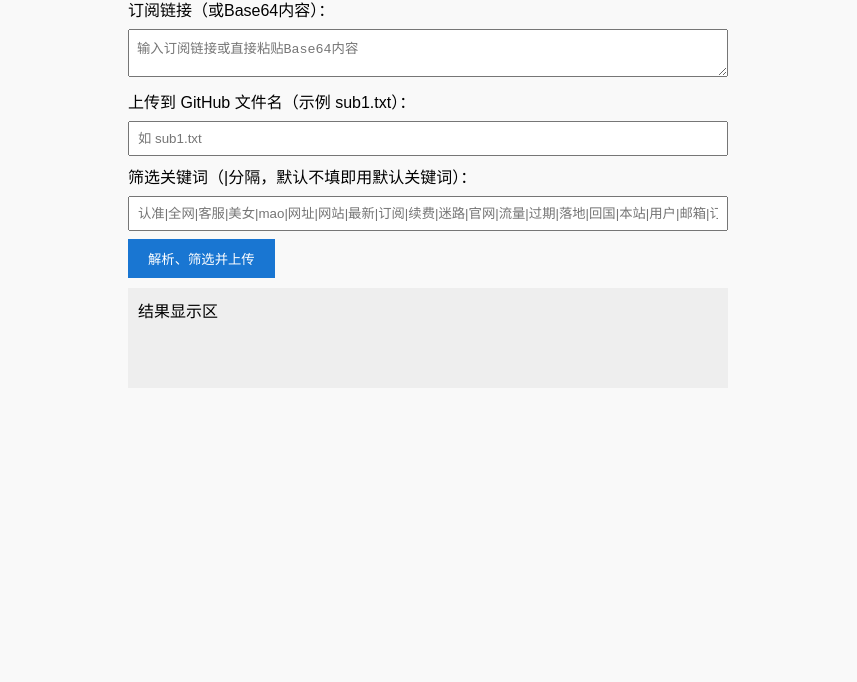
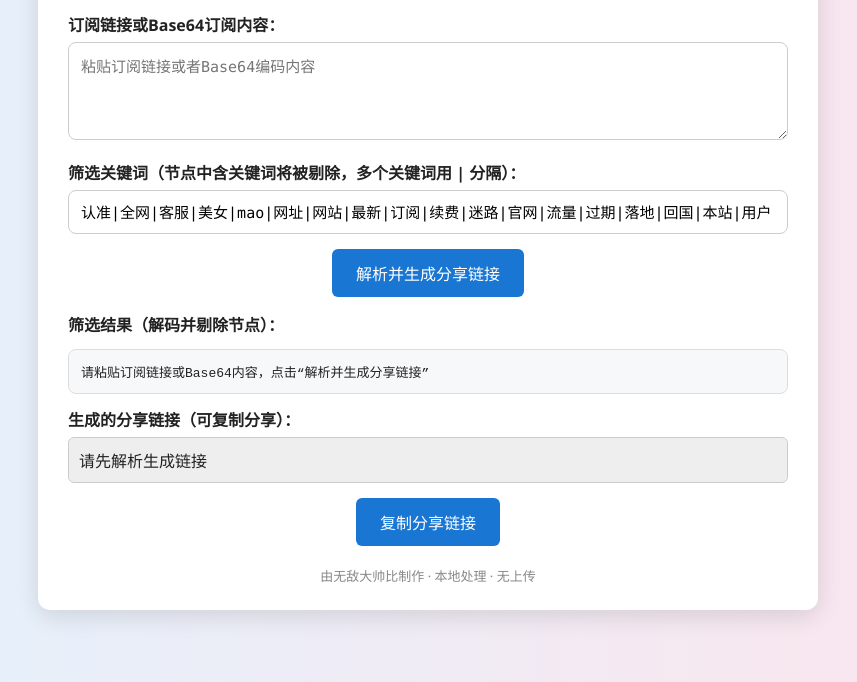
Before and after one commit to Kizoc/suv, a plain HTML site: page index.html in a window 1280 px wide. Shown: the part 118-800 px from the top of the page, without its empty margins (212-1069 px from the left). Drawn offline with Linux system fonts and the light colour scheme.

Commit message:
Update index.html

```diff
--- a/index.html
+++ b/index.html
@@ -3,143 +3,281 @@
 <head>
   <meta charset="UTF-8" />
   <meta name="viewport" content="width=device-width, initial-scale=1" />
-<title>多订阅统一上传工具</title>
+  <title>订阅解析分享工具</title>
   <style>
-  body { font-family: Arial, sans-serif; max-width: 600px; margin: 20px auto; padding: 20px; background: #f9f9f9;}
-  textarea, input[type=text] { width: 100%; padding: 8px; margin: 8px 0; box-sizing: border-box; }
-  button { background-color: #1976d2; color: white; border: none; padding: 10px 20px; cursor: pointer; }
-  button:hover { background-color: #1565c0; }
-  #result { background: #eee; padding: 10px; white-space: pre-wrap; margin-top: 10px; min-height: 80px; }
+    body {
+      font-family: "Segoe UI", Tahoma, Geneva, Verdana, sans-serif;
+      background: linear-gradient(to right, #e3f2fd, #fce4ec);
+      margin: 0; padding: 30px;
+      color: #222;
+    }
+    .container {
+      max-width: 720px;
+      margin: auto;
+      background: white;
+      border-radius: 12px;
+      box-shadow: 0 6px 24px rgba(0,0,0,0.12);
+      padding: 25px 30px;
+    }
+    h2 {
+      color: #1976d2;
+      text-align: center;
+      margin-bottom: 20px;
+    }
+    textarea, input[type=text] {
+      width: 100%;
+      font-size: 15px;
+      padding: 12px;
+      border-radius: 8px;
+      border: 1px solid #ccc;
+      box-sizing: border-box;
+      margin-bottom: 15px;
+      resize: vertical;
+      font-family: Consolas, monospace;
+    }
+    button {
+      background-color: #1976d2;
+      color: white;
+      border: none;
+      padding: 12px 24px;
+      font-size: 16px;
+      border-radius: 6px;
+      cursor: pointer;
+      margin: 0 auto 15px;
+      display: block;
+      transition: background-color 0.3s;
+    }
+    button:hover {
+      background-color: #1565c0;
+    }
+    pre {
+      background: #f6f8fa;
+      border-radius: 8px;
+      max-height: 400px;
+      overflow-y: auto;
+      white-space: pre-wrap;
+      padding: 12px;
+      border: 1px solid #ddd;
+    }
+    label {
+      font-weight: 600;
+      margin-bottom: 6px;
+      display: block;
+    }
+    .link-box {
+      word-break: break-all;
+      background: #eee;
+      padding: 10px;
+      border-radius: 6px;
+      border: 1px solid #ccc;
+      margin-bottom: 15px;
+      user-select: all;
+    }
+    .footer {
+      text-align: center;
+      font-size: 13px;
+      color: #888;
+      margin-top: 20px;
+    }
+    .info {
+      font-size: 14px;
+      margin-bottom: 10px;
+      color: #444;
+    }
   </style>
 </head>
 <body>
+  <div class="container">
+    <h2>订阅解析分享工具</h2>
 
-<h2>多订阅统一上传工具</h2>
+    <label for="inputSub">订阅链接或Base64订阅内容：</label>
+    <textarea id="inputSub" rows="4" placeholder="粘贴订阅链接或者Base64编码内容"></textarea>
 
-<label>订阅链接（或Base64内容）：</label>
-<textarea id="subInput" placeholder="输入订阅链接或直接粘贴Base64内容"></textarea>
+    <label for="inputKeywords">筛选关键词（节点中含关键词将被剔除，多个关键词用 | 分隔）：</label>
+    <input type="text" id="inputKeywords" />
 
-<label>上传到 GitHub 文件名（示例 sub1.txt）：</label>
-<input type="text" id="fileName" placeholder="如 sub1.txt" />
+    <button id="btnParse">解析并生成分享链接</button>
 
-<label>筛选关键词（|分隔，默认不填即用默认关键词）：</label>
-<input type="text" id="keywords" placeholder="认准|全网|客服|美女|mao|网址|网站|最新|订阅|续费|迷路|官网|流量|过期|落地|回国|本站|用户|邮箱|订阅|剩余|顶级|机场|到期|猫|赔钱|良心|liangxin|云|世界|cloud|夏日|summer" />
+    <div class="info" id="infoCount"></div>
 
-<button onclick="processAndUpload()">解析、筛选并上传</button>
+    <label>筛选结果（解码并剔除节点）：</label>
+    <pre id="result">等待解析...</pre>
 
-<div id="result">结果显示区</div>
+    <label>生成的分享链接（可复制分享）：</label>
+    <div class="link-box" id="shareLink">请先解析生成链接</div>
+
+    <button id="btnCopy">复制分享链接</button>
+
+    <div class="footer">由无敌大帅比制作 · 本地处理 · 无上传</div>
+  </div>
 
   <script>
-const DEFAULT_KEYWORDS = '认准|全网|客服|美女|mao|网址|网站|最新|订阅|续费|迷路|官网|流量|过期|落地|回国|本站|用户|邮箱|订阅|剩余|顶级|机场|到期|猫|赔钱|良心|liangxin|云|世界|cloud|夏日|summer';
+    // 默认关键词（URL编码后的形式会在筛选时处理）
+    const defaultKeywords = [
+      "认准","全网","客服","美女","mao","网址","网站","最新","订阅","续费",
+      "迷路","官网","流量","过期","落地","回国","本站","用户","若","邮箱",
+      "剩余","顶级","机场","到期","猫","赔钱","良心","liangxin","云","世界",
+      "cloud","夏日","summer"
+    ];
 
-async function processAndUpload() {
-  const subInput = document.getElementById('subInput').value.trim();
-  const fileName = document.getElementById('fileName').value.trim();
-  let keywordsStr = document.getElementById('keywords').value.trim();
-
-  const resultEl = document.getElementById('result');
-  resultEl.textContent = '处理中，请稍候...';
-
-  if (!subInput) {
-    resultEl.textContent = '❌ 请输入订阅链接或Base64内容';
-    return;
+    // 解码Base64，支持Unicode字符
+    function base64DecodeUnicode(str) {
+      try {
+        return decodeURIComponent(atob(str).split('').map(function(c) {
+          return '%' + ('00' + c.charCodeAt(0).toString(16)).slice(-2);
+        }).join(''));
+      } catch {
+        return null;
       }
-  if (!fileName) {
-    resultEl.textContent = '❌ 请输入上传文件名，比如 sub1.txt';
-    return;
     }
 
-  if (!keywordsStr) keywordsStr = DEFAULT_KEYWORDS;
-  const keywords = keywordsStr.split('|').map(k => decodeURIComponent(k).toLowerCase());
-
+    // 判断字符串是否Base64格式（简易判断）
+    function isBase64(str) {
       try {
-    let base64Content = '';
-    if (subInput.startsWith('http')) {
-      // 订阅链接，先抓取内容
-      const resp = await fetch(subInput);
-      if (!resp.ok) throw new Error('订阅链接获取失败');
-      base64Content = await resp.text();
-    } else {
-      // 直接是 Base64 内容
-      base64Content = subInput;
+        return btoa(atob(str)) === str.replace(/\s+/g, '');
+      } catch {
+        return false;
+      }
     }
 
-    // Base64 解码
-    let decodedStr = atob(base64Content);
+    // URL解码关键词，返回URL编码形式
+    function encodeKeywordForURL(kw) {
+      return encodeURIComponent(kw);
+    }
 
-    // 拆分成行
-    let lines = decodedStr.split('\n').map(l => l.trim()).filter(l => l.length > 0);
+    // URL解码关键词，返回小写的URL编码字符串
+    function encodeKeywordsForFilter(keywords) {
+      return keywords.map(k => encodeURIComponent(k).toLowerCase());
+    }
 
-    // 过滤 hy2 开头节点和关键词（关键词先 URL 编码比较，参考需求）
-    // hy2 协议全部屏蔽
+    // 解析订阅内容，筛选关键词，屏蔽hy2协议
+    function filterNodes(content, keywordsEncoded) {
+      let lines = content.split('\n').map(l => l.trim()).filter(l => l);
+
+      // 先过滤 hy2 开头的节点
       lines = lines.filter(line => !line.toLowerCase().startsWith('hy2://'));
 
-    // 再筛关键词，URL 编码匹配，关键词要被排除（只要包含任意关键词对应的URL编码就剔除）
-    lines = lines.filter(line => {
-      let lineLower = line.toLowerCase();
-      for (const kw of keywords) {
-        const kwEncoded = encodeURIComponent(kw);
-        if (lineLower.includes(kwEncoded)) return false;
+      // 再过滤包含关键词（关键词是URL编码过的，节点也转小写URL编码后匹配）
+      const filtered = lines.filter(line => {
+        // URL编码节点
+        const encodedLine = encodeURIComponent(line.toLowerCase());
+        // 如果包含任何关键词，则过滤掉
+        for (const kw of keywordsEncoded) {
+          if (encodedLine.includes(kw)) {
+            return false;
+          }
         }
         return true;
       });
 
-    // 结果编码成 base64
-    const finalBase64 = btoa(lines.join('\n'));
-
-    // 上传到 GitHub
-    // 填写你的 GitHub 用户名、仓库名和 Token
-    const githubUser = 'Kizoc';  // 你改成你自己的
-    const githubRepo = 'sub';    // 仓库名
-    const githubToken = '你的个人访问令牌PAT填这里';
-
-    // 获取文件SHA（必须先获取再上传更新）
-    const getShaUrl = `https://api.github.com/repos/${githubUser}/${githubRepo}/contents/${fileName}`;
-    let sha = null;
-    try {
-      const shaResp = await fetch(getShaUrl, {
-        headers: {
-          'Authorization': `token ${githubToken}`
-        }
-      });
-      if (shaResp.ok) {
-        const shaData = await shaResp.json();
-        sha = shaData.sha;
-      }
-    } catch (e) {
-      // 文件不存在则不带sha上传新文件
+      return filtered;
     }
 
-    // 准备上传内容
-    const commitMsg = `更新订阅文件 ${fileName} - ${new Date().toISOString()}`;
-    const uploadBody = {
-      message: commitMsg,
-      content: finalBase64,
-      branch: 'main'
-    };
-    if (sha) uploadBody.sha = sha;
-
-    const uploadUrl = `https://api.github.com/repos/${githubUser}/${githubRepo}/contents/${fileName}`;
-    const uploadResp = await fetch(uploadUrl, {
-      method: 'PUT',
-      headers: {
-        'Authorization': `token ${githubToken}`,
-        'Content-Type': 'application/json'
-      },
-      body: JSON.stringify(uploadBody)
-    });
-    if (!uploadResp.ok) {
-      const errData = await uploadResp.json();
-      throw new Error(errData.message || '上传失败');
+    // 读取URL参数
+    function getUrlParam(name) {
+      const url = new URL(window.location.href);
+      return url.searchParams.get(name);
     }
 
-    resultEl.textContent = `✅ 上传成功！文件名：${fileName}\n筛选后节点数：${lines.length}`;
+    // 页面加载时自动读取参数并解析展示
+    function autoLoadFromUrl() {
+      const subParam = getUrlParam('sub');
+      const keywordsParam = getUrlParam('keywords');
+      if (!subParam) {
+        document.getElementById('result').textContent = '请粘贴订阅链接或Base64内容，点击“解析并生成分享链接”';
+        document.getElementById('inputKeywords').value = defaultKeywords.join('|');
+        return;
+      }
+      // 关键词参数优先使用URL参数，否则用默认
+      const keywordsRaw = keywordsParam ? decodeURIComponent(keywordsParam) : defaultKeywords.join('|');
+      document.getElementById('inputKeywords').value = keywordsRaw;
 
+      // 订阅内容用Base64形式传递
+      const decodedSub = base64DecodeUnicode(subParam);
+      if (decodedSub === null) {
+        document.getElementById('result').textContent = '订阅内容Base64解码失败，请确认输入正确';
+        return;
+      }
+
+      const keywordsEncoded = encodeKeywordsForFilter(keywordsRaw.split('|').map(k => k.trim()).filter(k => k));
+      const filtered = filterNodes(decodedSub, keywordsEncoded);
+
+      // 显示统计信息
+      const info = `总节点数：${decodedSub.split('\n').filter(l => l.trim()).length}，筛除节点数：${decodedSub.split('\n').filter(l => l.trim()).length - filtered.length}，剩余节点数：${filtered.length}`;
+      document.getElementById('infoCount').textContent = info;
+
+      document.getElementById('result').textContent = filtered.join('\n');
+
+      // 生成分享链接（包含原始Base64订阅内容和关键词）
+      const shareUrl = `${window.location.origin}${window.location.pathname}?sub=${encodeURIComponent(subParam)}&keywords=${encodeURIComponent(keywordsRaw)}`;
+      document.getElementById('shareLink').textContent = shareUrl;
+    }
+
+    document.getElementById('btnParse').addEventListener('click', async () => {
+      let inputVal = document.getElementById('inputSub').value.trim();
+      if (!inputVal) {
+        alert('请输入订阅链接或Base64内容');
+        return;
+      }
+
+      // 先判断是不是URL，是就fetch获取内容，否则直接当Base64内容处理
+      let base64Content = '';
+      if (/^https?:\/\//i.test(inputVal)) {
+        try {
+          const res = await fetch(inputVal);
+          if (!res.ok) throw new Error('网络请求失败');
+          base64Content = await res.text();
+          base64Content = base64Content.trim();
         } catch (err) {
-    resultEl.textContent = `❌ 错误：${err.message}`;
+          alert('订阅链接内容请求失败，请检查链接或网络');
+          return;
         }
+      } else {
+        base64Content = inputVal;
       }
+
+      // Base64解码检查
+      const decodedSub = base64DecodeUnicode(base64Content);
+      if (decodedSub === null) {
+        alert('Base64解码失败，请确认输入的是正确的Base64编码');
+        return;
+      }
+
+      // 获取关键词
+      let keywordsRaw = document.getElementById('inputKeywords').value.trim();
+      if (!keywordsRaw) keywordsRaw = defaultKeywords.join('|');
+
+      const keywordsEncoded = encodeKeywordsForFilter(keywordsRaw.split('|').map(k => k.trim()).filter(k => k));
+
+      // 筛选节点
+      const filtered = filterNodes(decodedSub, keywordsEncoded);
+
+      // 显示统计信息
+      const info = `总节点数：${decodedSub.split('\n').filter(l => l.trim()).length}，筛除节点数：${decodedSub.split('\n').filter(l => l.trim()).length - filtered.length}，剩余节点数：${filtered.length}`;
+      document.getElementById('infoCount').textContent = info;
+
+      document.getElementById('result').textContent = filtered.join('\n');
+
+      // 生成分享链接
+      const shareUrl = `${window.location.origin}${window.location.pathname}?sub=${encodeURIComponent(base64Content)}&keywords=${encodeURIComponent(keywordsRaw)}`;
+      document.getElementById('shareLink').textContent = shareUrl;
+    });
+
+    // 复制分享链接按钮
+    document.getElementById('btnCopy').addEventListener('click', () => {
+      const shareLink = document.getElementById('shareLink').textContent;
+      if (!shareLink || shareLink === '请先解析生成链接') {
+        alert('请先生成分享链接');
+        return;
+      }
+      navigator.clipboard.writeText(shareLink).then(() => {
+        alert('分享链接已复制');
+      }).catch(() => {
+        alert('复制失败，请手动复制链接');
+      });
+    });
+
+    window.onload = autoLoadFromUrl;
   </script>
-
 </body>
 </html>
```
Lines whose indentation alone changed are shown as unchanged.
